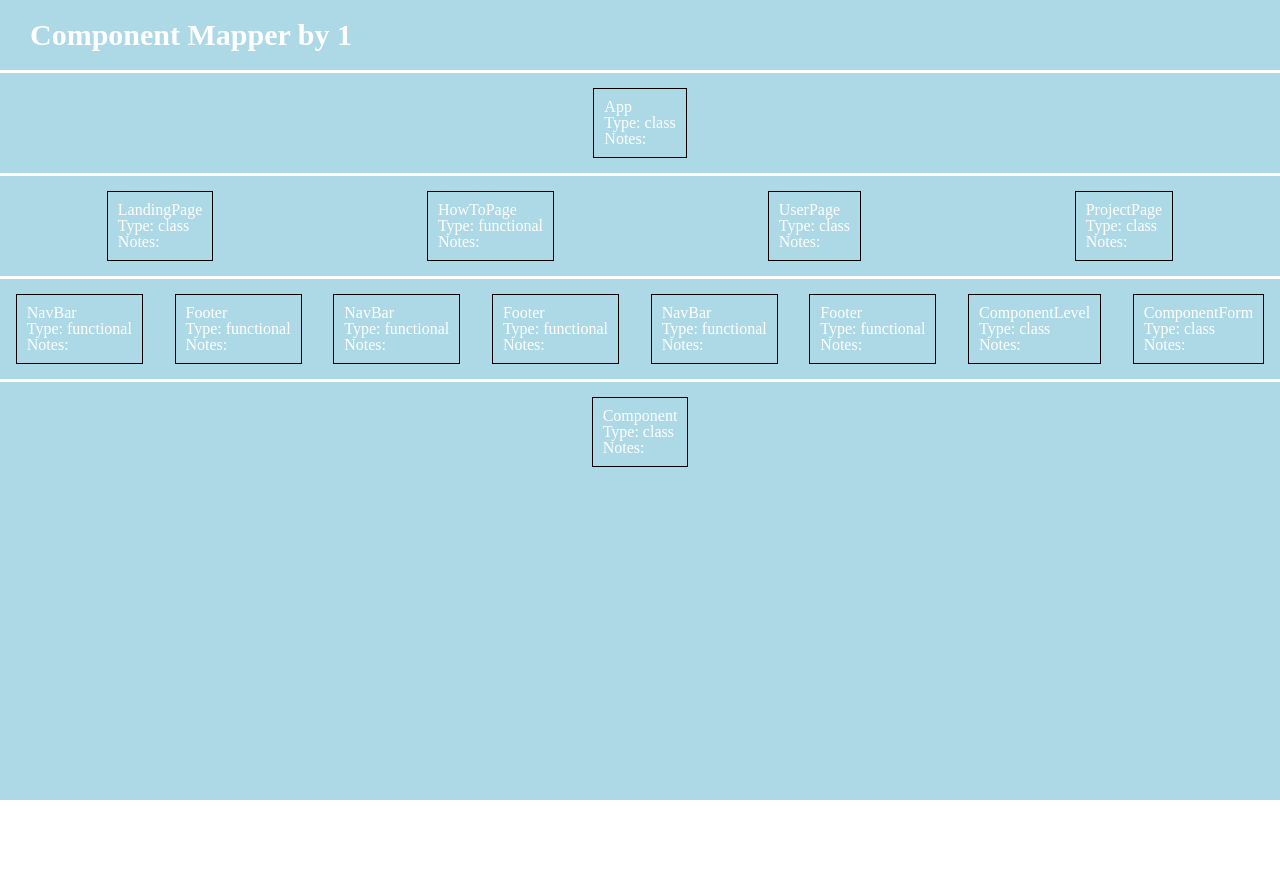
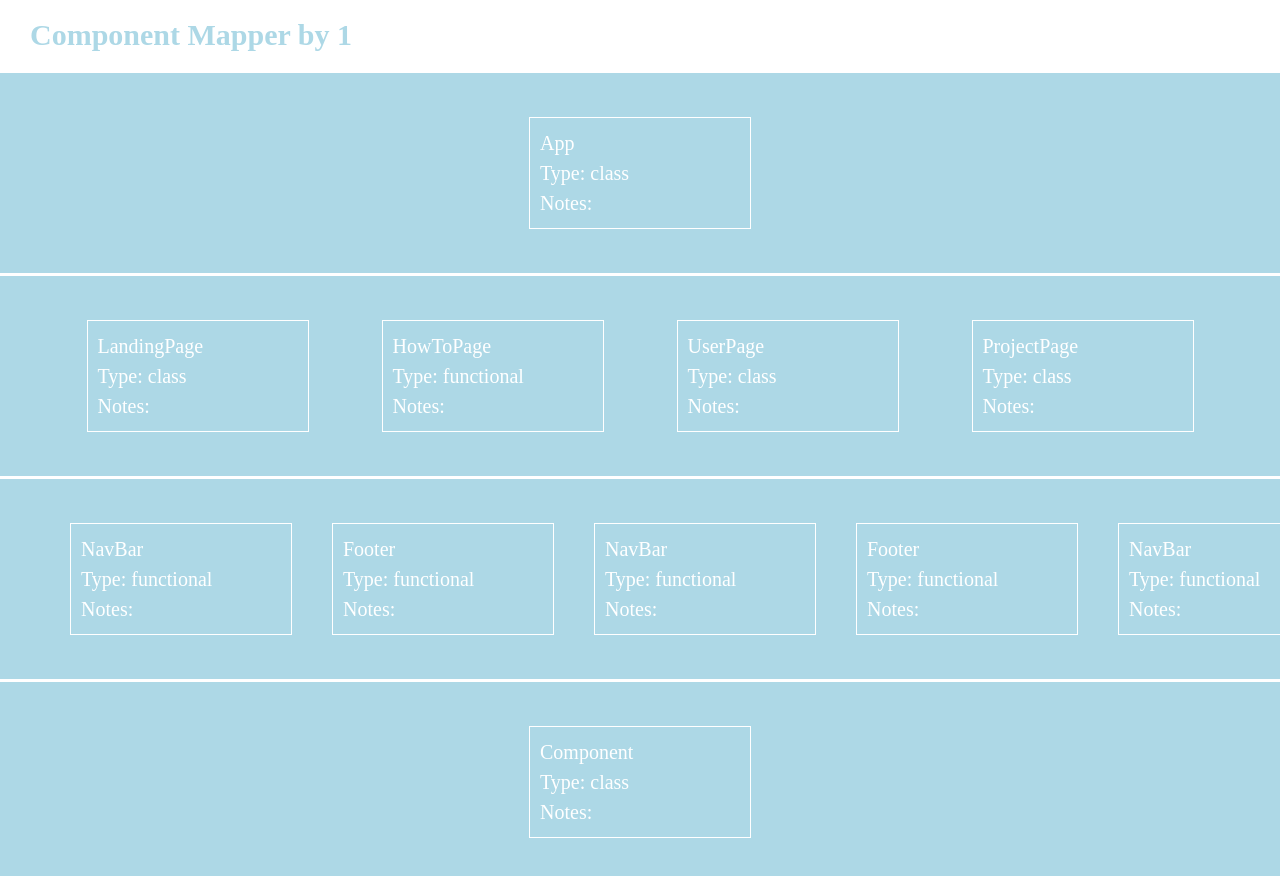
Before and after one commit to colinhalexander/component-mapper-frontend, a React (Create React App) app: page /user/1/1 in a window 1280 px wide. Shown: the top 876 px of the page. Before the commit the page ends 800 px from the top, so only its background shows below. Built offline with nearby package versions, Linux system fonts and the light colour scheme.

Commit message:
add styling to project page and component components

```diff
--- a/src/stylesheets/ComponentLevel.css
+++ b/src/stylesheets/ComponentLevel.css
@@ -4,12 +4,17 @@
   justify-content: space-around;
   flex-flow: row nowrap;
   overflow-x: auto;
-  height: 100px;
-  min-width: max-content;
+  height: 200px;
+  max-width: 100vw;
   border-top: solid;
+  padding: 0px 50px;
 }
 
 .component {
-  border: solid 1px black;
+  border: solid 1px;
   padding: 10px 10px;
+  margin: 0px 20px;
+  font-size: 20px;
+  line-height: 1.5;
+  min-width: 200px;
 }
--- a/src/stylesheets/ProjectPage.css
+++ b/src/stylesheets/ProjectPage.css
@@ -2,10 +2,13 @@
   color: white;
   background-color: lightblue;
   min-height: 100vh;
+  max-width: 100vw;
 }
 
 .project-page > h2 {
   font-size: 30px;
   font-weight: 700;
   padding: 20px 30px;
+  color: lightblue;
+  background-color: white;
 }
```
